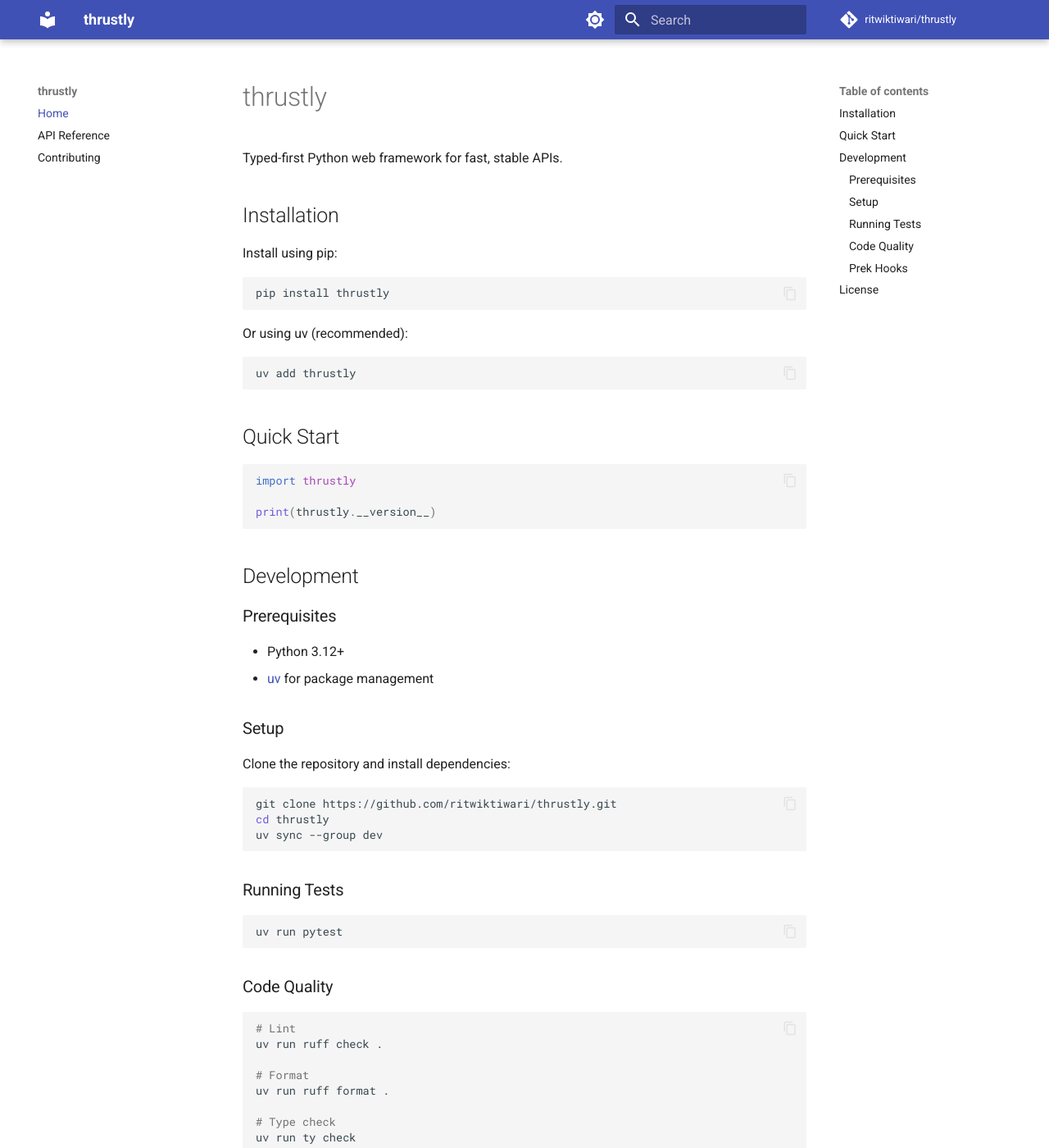
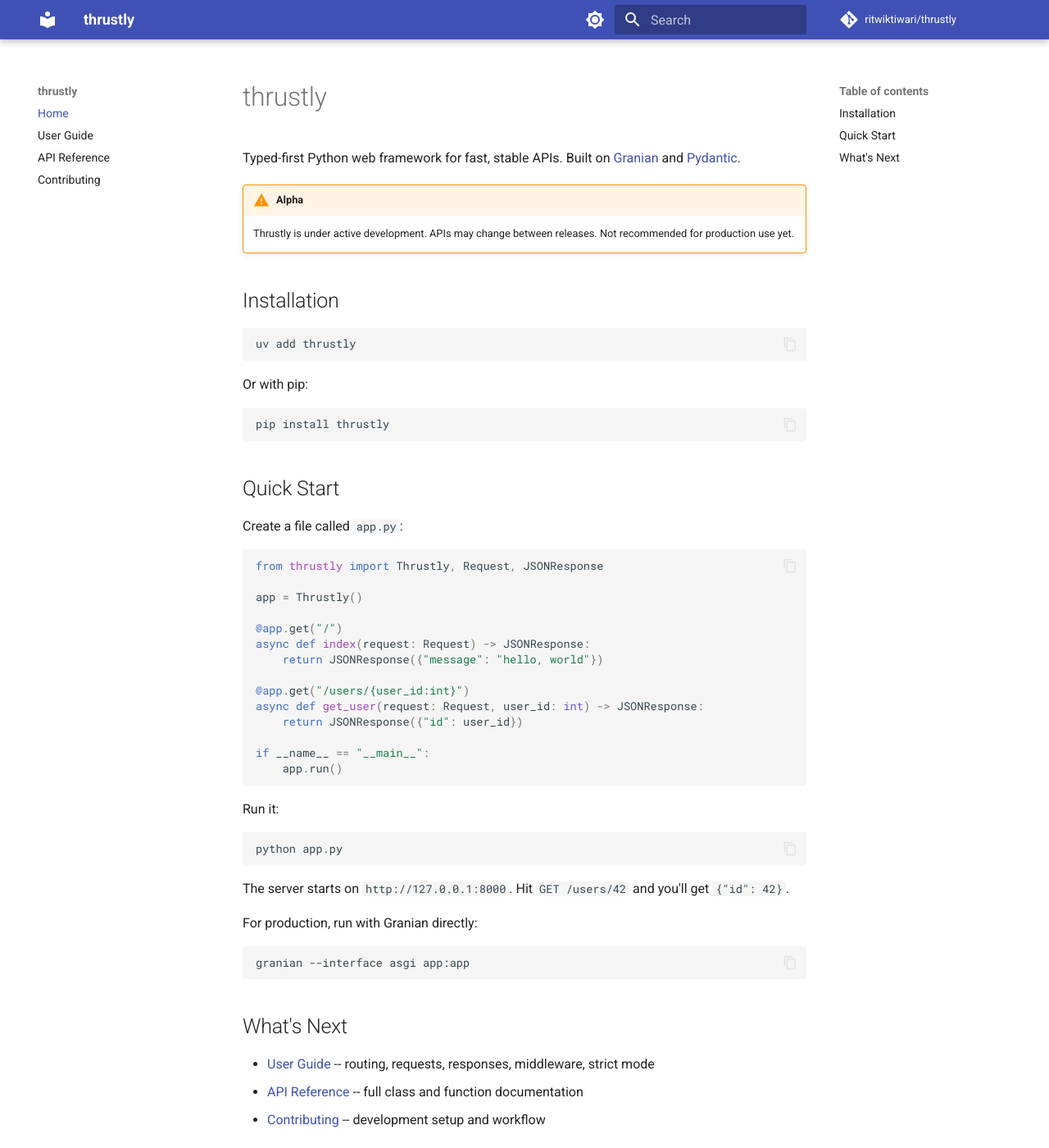
Before and after one commit to ritwiktiwari/blazeapi, an MkDocs documentation site: the page built from docs/index.md, in a window 1280 px wide and 1400 px high. Shown: the whole window at 82% size. Built offline with MkDocs 1.6.1 and Material for MkDocs 9.7.7, drawn with Linux system fonts in a browser that asks for light colours; comment, search, counter and statistics services are not loaded; some of the changed text lies outside the part shown.

Commit message:
chore: copy docs from my notes

````diff
--- a/docs/index.md
+++ b/docs/index.md
@@ -1,73 +1,59 @@
 # thrustly
 
-Typed-first Python web framework for fast, stable APIs.
+Typed-first Python web framework for fast, stable APIs. Built on [Granian](https://github.com/emmett-framework/granian) and [Pydantic](https://docs.pydantic.dev/).
+
+!!! warning "Alpha"
+    Thrustly is under active development. APIs may change between releases. Not recommended for production use yet.
 
 ## Installation
 
-Install using pip:
+```bash
+uv add thrustly
+```
+
+Or with pip:
 
 ```bash
 pip install thrustly
 ```
 
-Or using uv (recommended):
+## Quick Start
+
+Create a file called `app.py`:
+
+```python
+from thrustly import Thrustly, Request, JSONResponse
+
+app = Thrustly()
+
+@app.get("/")
+async def index(request: Request) -> JSONResponse:
+    return JSONResponse({"message": "hello, world"})
+
+@app.get("/users/{user_id:int}")
+async def get_user(request: Request, user_id: int) -> JSONResponse:
+    return JSONResponse({"id": user_id})
+
+if __name__ == "__main__":
+    app.run()
+```
+
+Run it:
 
 ```bash
-uv add thrustly
+python app.py
 ```
 
-## Quick Start
+The server starts on `http://127.0.0.1:8000`. Hit `GET /users/42` and you'll get `{"id": 42}`.
 
-```python
-import thrustly
+For production, run with Granian directly:
 
-print(thrustly.__version__)
+```bash
+granian --interface asgi app:app
 ```
 
-## Development
+## What's Next
 
-### Prerequisites
-
-- Python 3.12+
-- [uv](https://docs.astral.sh/uv/) for package management
-
-### Setup
-
-Clone the repository and install dependencies:
-
-```bash
-git clone https://github.com/ritwiktiwari/thrustly.git
-cd thrustly
-uv sync --group dev
-```
-
-### Running Tests
-
-```bash
-uv run pytest
-```
-
-### Code Quality
-
-```bash
-# Lint
-uv run ruff check .
-
-# Format
-uv run ruff format .
-
-# Type check
-uv run ty check
-```
-
-### Prek Hooks
-
-Install prek hooks:
-
-```bash
-prek install
-```
-
-## License
-
-This project is licensed under the Apache-2.0 License - see the [LICENSE](https://github.com/ritwiktiwari/thrustly/blob/main/LICENSE) file for details.
+- [User Guide](guide.md) -- routing, requests, responses, middleware, strict mode
+- [API Reference](api.md) -- full class and function documentation
+- [Contributing](contributing.md) -- development setup and workflow
--- a/mkdocs.yml
+++ b/mkdocs.yml
@@ -60,5 +60,6 @@ markdown_extensions:
 
 nav:
   - Home: index.md
+  - User Guide: guide.md
   - API Reference: api.md
   - Contributing: contributing.md
````
Also changed, not shown: README.md (+82 -23 lines), docs/api.md (+39 -1 lines), docs/guide.md (added, +213 -0 lines).
